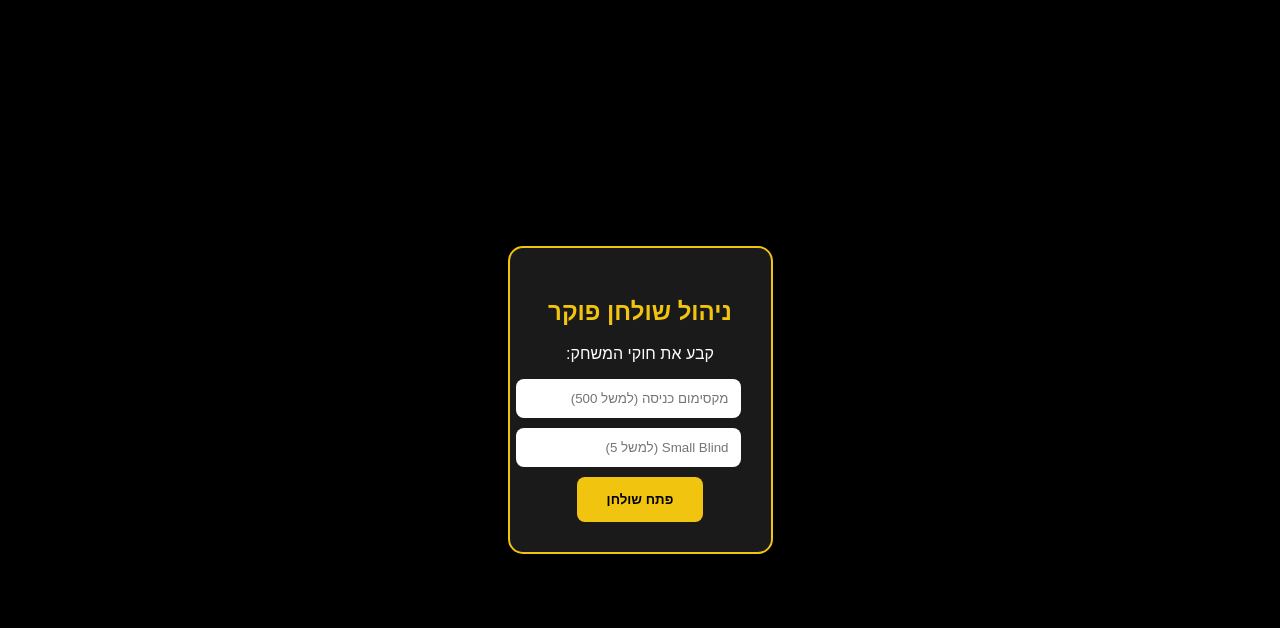
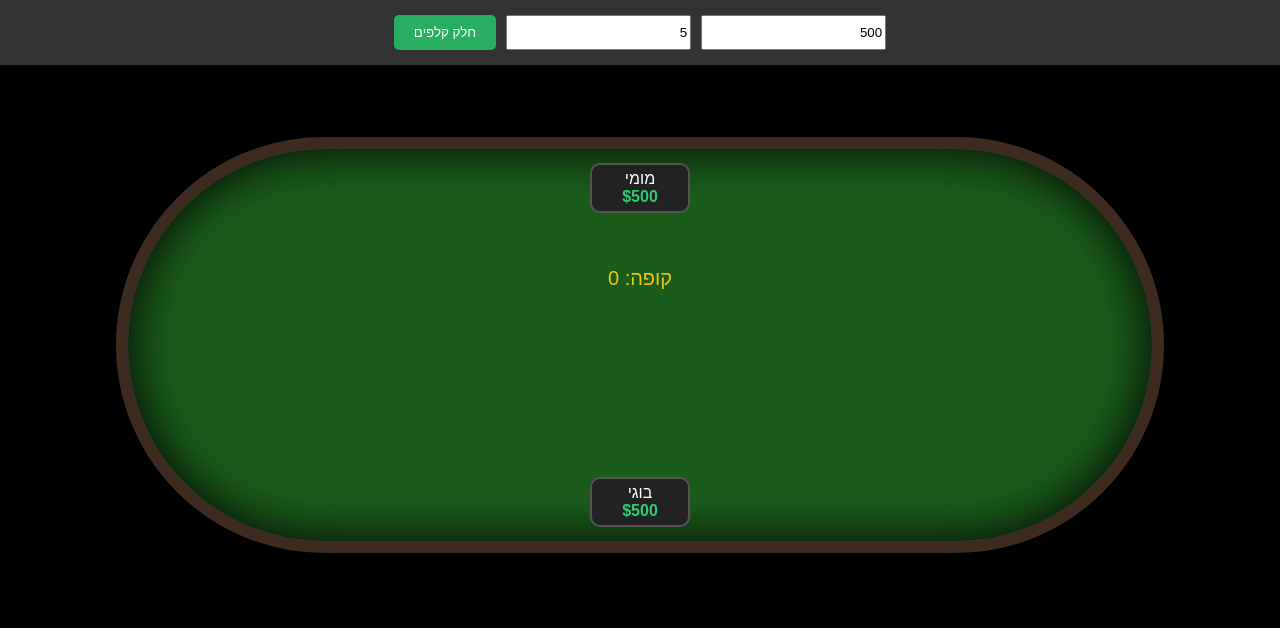
Before and after one commit to orbugi/Pokerpais, a website: page public/index.html in a window 1280 px wide. Drawn offline with Linux system fonts and the light colour scheme.

Commit message:
Update index.html

```diff
--- a/public/index.html
+++ b/public/index.html
@@ -2,25 +2,77 @@
 <html lang="he" dir="rtl">
 <head>
     <meta charset="UTF-8">
-    <title>Poker Management</title>
+    <title>Professional Poker</title>
     <style>
-        body { background: #000; color: #fff; font-family: sans-serif; display: flex; justify-content: center; align-items: center; height: 100vh; margin: 0; }
-        .setup-box { background: #1a1a1a; padding: 30px; border-radius: 15px; border: 2px solid #f1c40f; text-align: center; }
-        input { display: block; width: 100%; padding: 12px; margin: 10px 0; border-radius: 8px; border: none; }
-        button { background: #f1c40f; color: #000; padding: 15px 30px; border: none; border-radius: 8px; font-weight: bold; cursor: pointer; }
+        body { background: #000; color: #fff; font-family: sans-serif; margin: 0; overflow: hidden; }
+        .table-area { height: 70vh; display: flex; align-items: center; justify-content: center; position: relative; }
+        .poker-felt { width: 80%; height: 70%; background: #1a5d1a; border: 12px solid #3d2b1f; border-radius: 500px; position: relative; box-shadow: inset 0 0 50px #000; }
+
+        /* השחקן - הכסף בראש */
+        .player-box { position: absolute; transform: translate(-50%, -50%); text-align: center; width: 100px; }
+        .player-info { background: #222; border: 2px solid #555; border-radius: 10px; padding: 5px; }
+        .bank { color: #2ecc71; font-weight: bold; }
+
+        /* הצ'יפים על השולחן */
+        .chip { width: 30px; height: 30px; background: radial-gradient(circle, #f1c40f, #d4ac0d); border: 2px dashed #fff; border-radius: 50%; margin: 5px auto; color: #000; font-weight: bold; font-size: 12px; display: flex; align-items: center; justify-content: center; }
+
+        #admin-controls { background: #333; padding: 15px; display: flex; gap: 10px; justify-content: center; }
+        .card { width: 40px; height: 60px; background: white; color: black; border-radius: 5px; display: inline-block; margin: 2px; text-align: center; line-height: 60px; font-weight: bold; }
     </style>
 </head>
 <body>
 
-    <div class="setup-box">
-        <h2 style="color: #f1c40f;">ניהול שולחן פוקר</h2>
-        <p>קבע את חוקי המשחק:</p>
-
-        <input type="number" id="maxBuyin" placeholder="מקסימום כניסה (למשל 500)">
-        <input type="number" id="smallBlind" placeholder="Small Blind (למשל 5)">
-
-        <button onclick="alert('החוקים ננעלו! עכשיו אפשר לשלוח קישור לשחקנים')">פתח שולחן</button>
+    <div id="admin-controls">
+        <input type="number" id="m-in" placeholder="מקסימום כניסה" value="500">
+        <input type="number" id="s-in" placeholder="Small Blind" value="5">
+        <button onclick="startGame()" style="background:#27ae60; color:white; border:none; padding:10px 20px; border-radius:5px; cursor:pointer;">חלק קלפים</button>
     </div>
 
+    <div class="table-area">
+        <div class="poker-felt">
+            <div id="pot-display" style="position:absolute; top:30%; left:50%; transform:translateX(-50%); font-size:20px; color:#f1c40f;">קופה: 0</div>
+            <div id="community-cards" style="position:absolute; top:50%; left:50%; transform:translate(-50%, -50%);"></div>
+            <div id="players-container"></div>
+        </div>
+    </div>
+
+    <script>
+        // המערכת המקצועית - סנכרון בליינדים וצ'יפים
+        let players = [
+            { name: "בוגי", bank: 500, bet: 0, x: 50, y: 90 },
+            { name: "מומי", bank: 500, bet: 0, x: 50, y: 10 }
+        ];
+
+        function render() {
+            const container = document.getElementById('players-container');
+            container.innerHTML = '';
+            players.forEach(p => {
+                container.innerHTML += `
+                    <div class="player-box" style="left:${p.x}%; top:${p.y}%;">
+                        <div class="player-info">
+                            <div>${p.name}</div>
+                            <div class="bank">$${p.bank}</div> </div>
+                        ${p.bet > 0 ? `<div class="chip">${p.bet}</div>` : ''} </div>`;
+            });
+        }
+
+        function startGame() {
+            const sb = parseInt(document.getElementById('s-in').value);
+            const bb = sb * 2;
+
+            // גבייה אוטומטית מהבנק לצ'יפים על השולחן
+            players[0].bank -= sb; players[0].bet = sb;
+            players[1].bank -= bb; players[1].bet = bb;
+
+            document.getElementById('pot-display').innerText = `קופה: ${sb + bb}`;
+
+            // פתיחת קלפים ויזואלית
+            const comm = document.getElementById('community-cards');
+            comm.innerHTML = '<div class="card">A♠</div><div class="card">K♦</div><div class="card">Q♥</div>';
+
+            render();
+        }
+        render();
+    </script>
 </body>
 </html>
```
